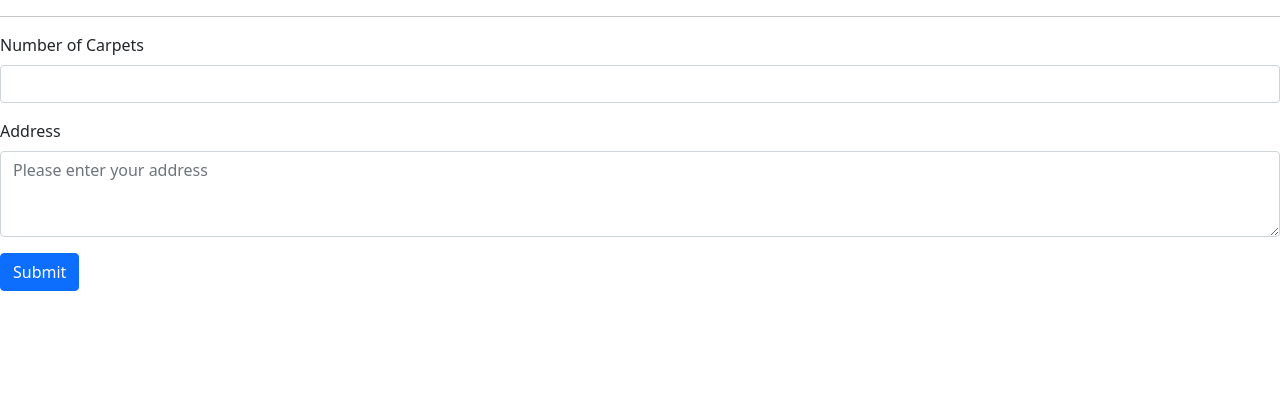
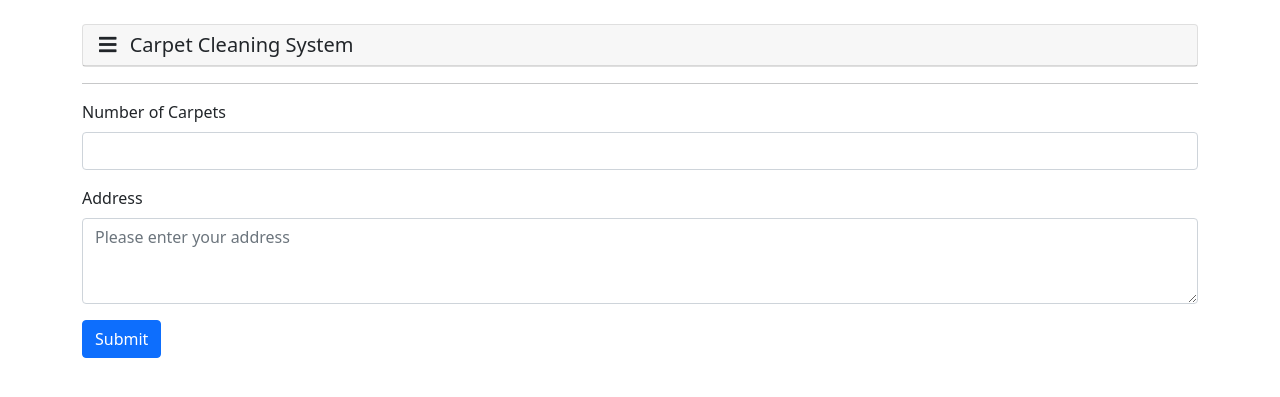
Before and after one commit to Broken37/carpet-cleaning, a Django app: page /orders/order/1 in a window 1280 px wide. Shown: the part 56-453 px from the top of the page. Run offline with Django 3.2, Linux system fonts and the light colour scheme; some libraries are stand-ins or nearby versions.

Commit message:
base.html changed to show title

```diff
--- a/templates/base.html
+++ b/templates/base.html
@@ -1,6 +1,7 @@
 {% load static %}
 <!DOCTYPE html>
 <html lang="en">
+
 <head>
   <meta charset="UTF-8" />
   <meta http-equiv="X-UA-Compatible" content="IE=edge" />
@@ -10,12 +11,19 @@
   <link href="{% static 'css/bootstrap.min.css' %}" rel="stylesheet" />
   <link href="{% static 'css/fontawesome.min.css' %}" rel="stylesheet" />
 </head>
+
 <body>
   {% include 'partials/nav.html' %}
+  <div class="container">
+
+    <div class="card mt-4">
+      <h5 class="card-header"><i class="fa fa-bars me-2"></i> Carpet Cleaning System</h5>
+    </div>
 
     {% block content %}{% endblock content %}
   </div>
 
   <script src="{% static 'js/bootstrap.bundle.min.js' %}"></script>
 </body>
+
 </html>
```
Lines whose indentation alone changed are shown as unchanged.
